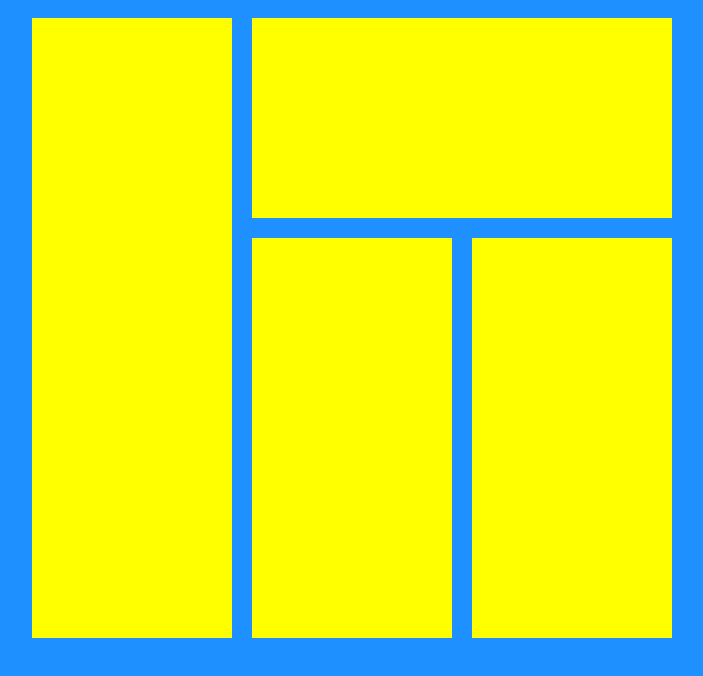
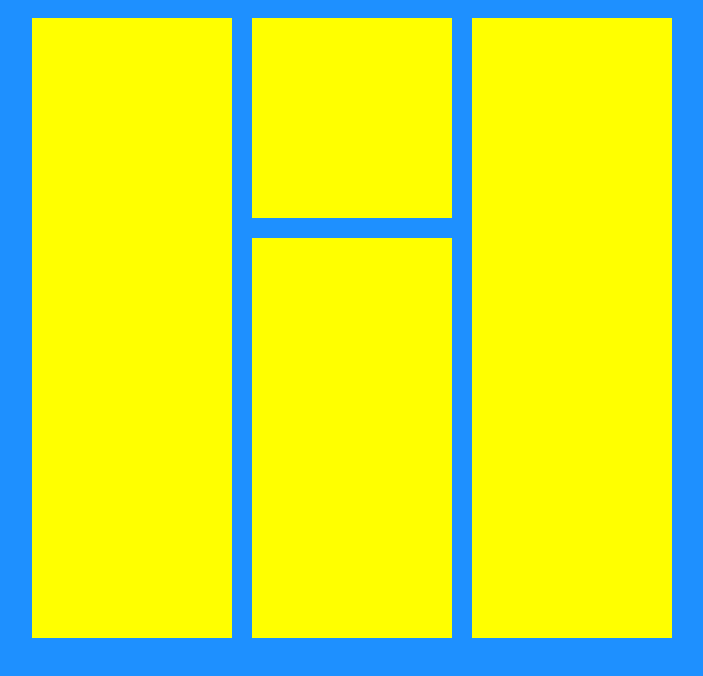
Before and after one commit to luquinhas2344/Atividade---Layout-e-Divs, a plain HTML site: page index.html in a window 1280 px wide. Shown: the whole page, without its empty margins (288-991 px from the left). Drawn offline with Linux system fonts and the light colour scheme.

Commit message:
UPDATE - Layout 4

```diff
--- a/index.html
+++ b/index.html
@@ -10,12 +10,16 @@
     <div class="centralizar">
         <div class="flex">
             <div class="amarela"></div>
+
             <div>
                 <div class="amarela"></div>
                 <div class="flex">
                     <div class="amarela alongar"></div>
-                    <div class="amarela"></div>
                 </div>
+            </div>
+
+            <div class="flex">
+                <div class="amarela alongar"></div>
             </div>
         </div>
     </div>
```
